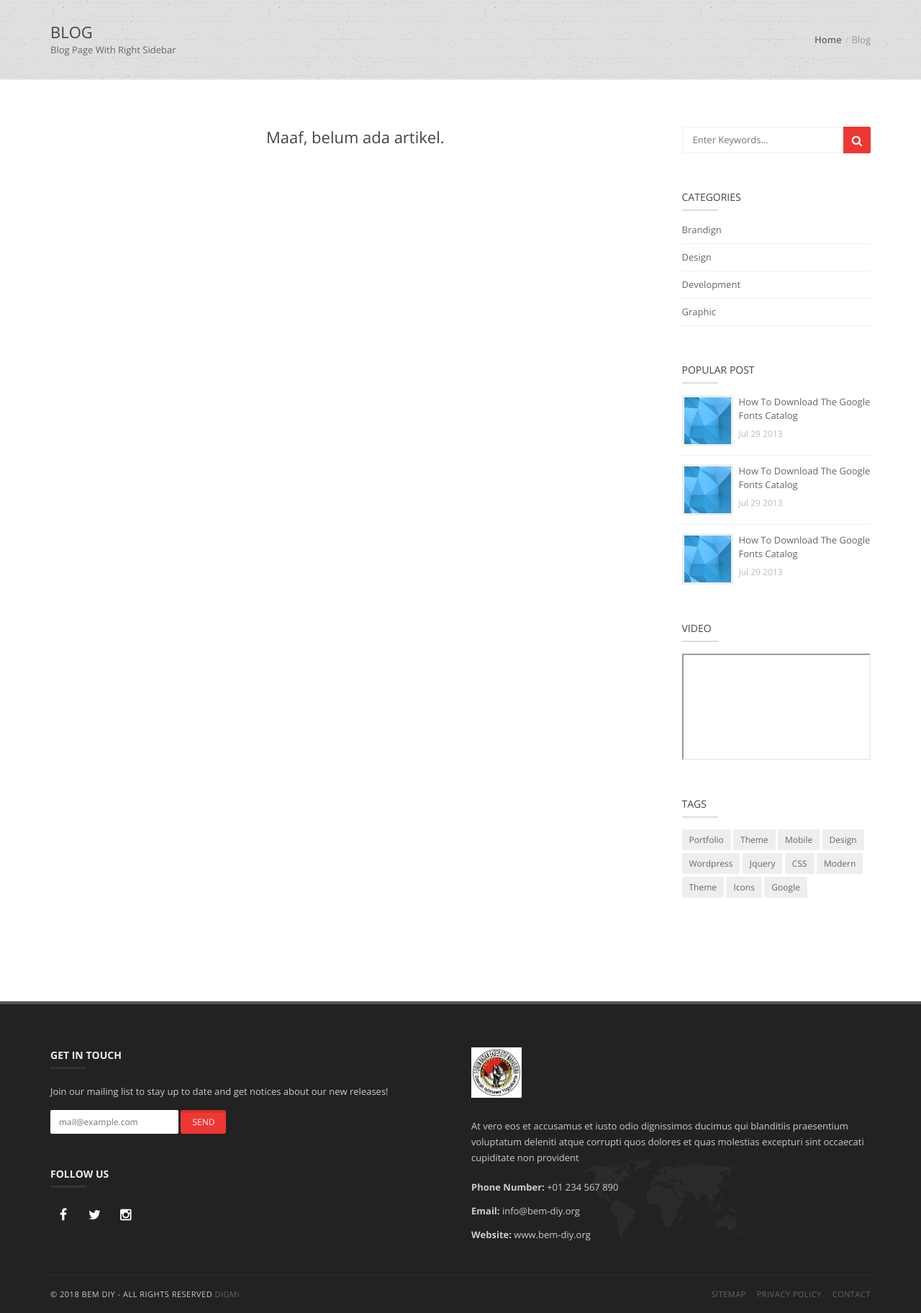
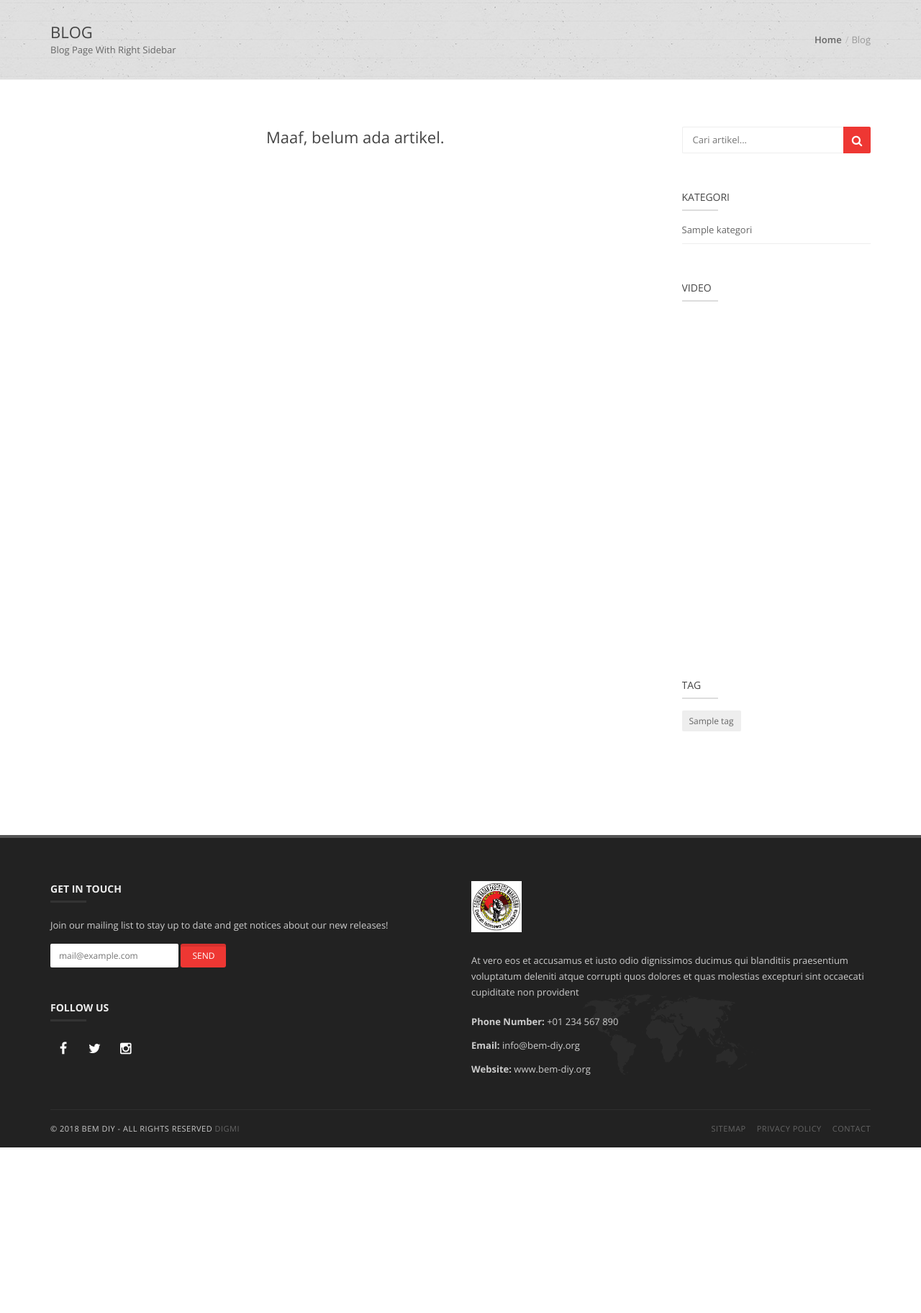
Before and after one commit to digmi-id/bemdiy, a Django app: page /post/ in a window 1280 px wide. Shown: the part 112-1936 px from the top of the page at 72% size. After the commit the page ends 1706 px from the top, so only its background shows below. Run offline with Django 3.2, Linux system fonts and the light colour scheme; tables that the repository leaves empty hold one stand-in row (values such as "Sample post"); some libraries are stand-ins or nearby versions; grey boxes are pictures that could not be loaded.

Commit message:
Add dynamic sidebar

```diff
--- a/blog/templates/blog/list.html
+++ b/blog/templates/blog/list.html
@@ -54,7 +54,7 @@
             </div>
 
             <!--Sidebar-->
-            {% include "includes/sidebar.html" %}
+            {% include "includes/sidebar.html" with categories=categories tags=tags video=video %}
             <!--End sidebar-->
         </div>
     </div>
--- a/templates/includes/sidebar.html
+++ b/templates/includes/sidebar.html
@@ -4,7 +4,7 @@
     <!-- Search Widget -->
     <div class="widget widget-search">
         <form action="#">
-            <input type="search" placeholder="Enter Keywords..." />
+            <input type="search" placeholder="Cari artikel..." />
             <button class="search-btn" type="submit">
                 <i class="fa fa-search"></i>
             </button>
@@ -13,27 +13,24 @@
 
     <!-- Categories Widget -->
     <div class="widget widget-categories">
-        <h4>Categories
+        <h4>Kategori
             <span class="head-line"></span>
         </h4>
         <ul>
-            <li>
-                <a href="#">Brandign</a>
-            </li>
-            <li>
-                <a href="#">Design</a>
-            </li>
-            <li>
-                <a href="#">Development</a>
-            </li>
-            <li>
-                <a href="#">Graphic</a>
-            </li>
+            {% if categories %}
+                {% for category in categories %}
+                    <li>
+                        <a href="#">{{ category.nama }}</a>
+                    </li>
+                {% endfor %}
+            {% else %}
+                <li>Belum ada kategori...</li>
+            {% endif %}
         </ul>
     </div>
 
     <!-- Popular Posts widget -->
-    <div class="widget widget-popular-posts">
+    {% comment %} <div class="widget widget-popular-posts">
         <h4>Popular Post
             <span class="head-line"></span>
         </h4>
@@ -81,7 +78,7 @@
                 <div class="clearfix"></div>
             </li>
         </ul>
-    </div>
+    </div> {% endcomment %}
 
     <!-- Video Widget -->
     <div class="widget">
@@ -89,28 +86,23 @@
             <span class="head-line"></span>
         </h4>
         <div>
-            <iframe src="http://player.vimeo.com/video/63322694?byline=0&amp;portrait=0&amp;badge=0" width="800" height="450"></iframe>
+            <iframe src="{{ video.url }}" width="800" height="450" frameborder="0" allow="autoplay; encrypted-media" allowfullscreen></iframe>
         </div>
     </div>
 
     <!-- Tags Widget -->
     <div class="widget widget-tags">
-        <h4>Tags
+        <h4>Tag
             <span class="head-line"></span>
         </h4>
         <div class="tagcloud">
-            <a href="#">Portfolio</a>
-            <a href="#">Theme</a>
-            <a href="#">Mobile</a>
-            <a href="#">Design</a>
-            <a href="#">Wordpress</a>
-            <a href="#">Jquery</a>
-            <a href="#">CSS</a>
-            <a href="#">Modern</a>
-            <a href="#">Theme</a>
-            <a href="#">Icons</a>
-            <a href="#">Google</a>
+            {% if tags %}
+                {% for tag in tags %}
+                    <a href="#">{{ tag.nama }}</a>
+                {% endfor %}
+            {% else %}
+                <a>Belum ada tag...</a>
+            {% endif %}
         </div>
     </div>
-
 </div>
```
